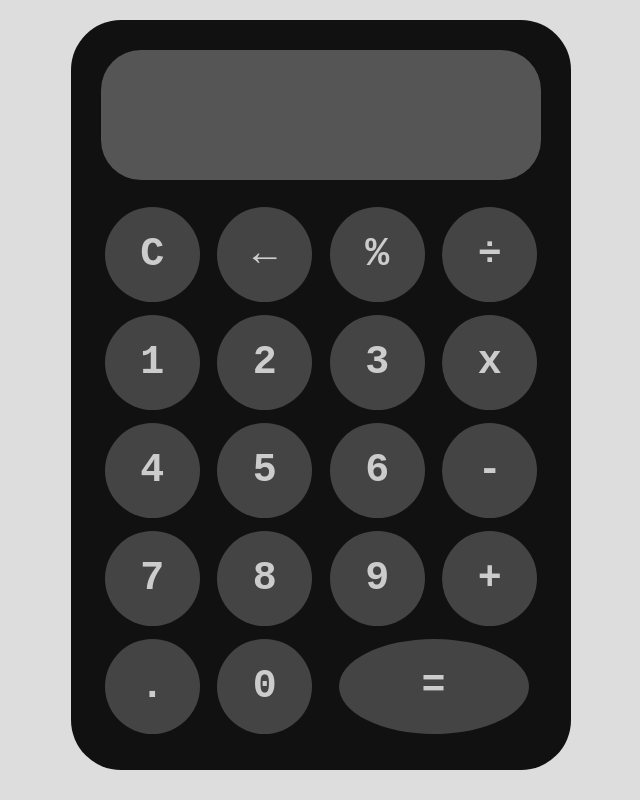
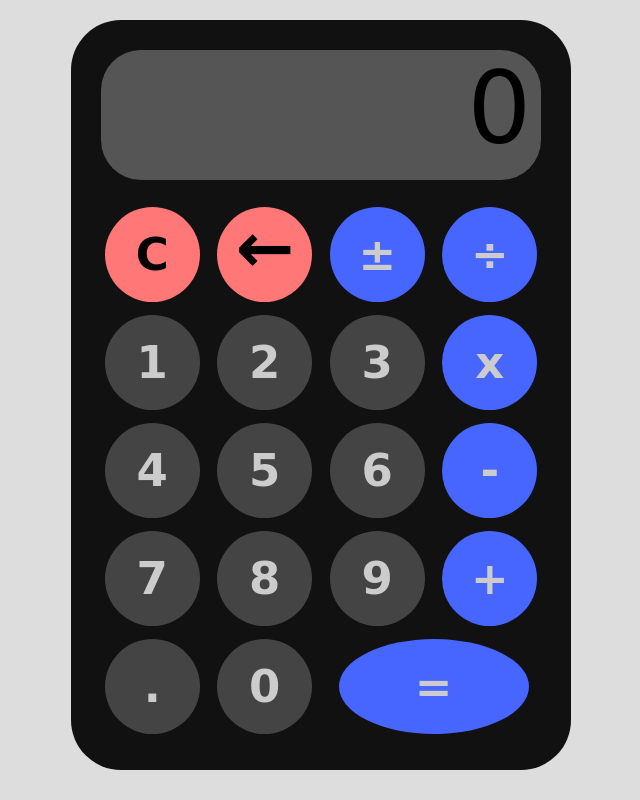
Before and after one commit to DanielZitoli/calculator, a plain HTML site: page index.html in a window 1280 px wide. Shown: the whole page, without its empty margins (319-959 px from the left). Drawn offline with Linux system fonts and the light colour scheme; a web font is replaced by a local one.

Commit message:
done most html and css

```diff
--- a/index.html
+++ b/index.html
@@ -5,30 +5,35 @@
         <title>Calculator</title>
         <script src='script.js'></script>
         <link href='styles.css' rel='stylesheet'>
+        <link rel="preconnect" href="https://fonts.googleapis.com">
+        <link rel="preconnect" href="https://fonts.gstatic.com" crossorigin>
+        <link href="https://fonts.googleapis.com/css2?family=Baloo+Chettan+2&display=swap" rel="stylesheet">
     </head>
     <body>
         <div id='calculator'>
-            <div class='screen'></div>
+            <div class='screen'>
+                <p>0</p>
+            </div>
             <div class='button-holder'>
-                <div id='clear' class='button'><h2>C</h2></div>
-                <div id='delete' class='button'><h2>&#8592</h2></div>
-                <div id='mod' class='button'><h2>%</h2></div>
-                <div id='divide' class='button'><h2>÷</h2></div>
+                <div id='clear' class='button removes'><h2>C</h2></div>
+                <div id='delete' class='button removes' ><h2 style="font-size: 70px; margin-top: 0px;">&#8592</h2></div>
+                <div id='plusminus' class='button operator'><h2>&#177</h2></div>
+                <div id='divide' class='button operator'><h2>÷</h2></div>
                 <div id='1' class='button'><h2>1</h2></div>
                 <div id='2' class='button'><h2>2</h2></div>
                 <div id='3' class='button'><h2>3</h2></div>
-                <div id='multiply' class='button'><h2>x</h2></div>
+                <div id='multiply' class='button operator'><h2>x</h2></div>
                 <div id='4' class='button'><h2>4</h2></div>
                 <div id='5' class='button'><h2>5</h2></div>
                 <div id='6' class='button'><h2>6</h2></div>
-                <div id='minus' class='button'><h2>-</h2></div>
+                <div id='minus' class='button operator'><h2>-</h2></div>
                 <div id='7' class='button'><h2>7</h2></div>
                 <div id='8' class='button'><h2>8</h2></div>
                 <div id='9' class='button'><h2>9</h2></div>
-                <div id='add' class='button'><h2>+</h2></div>
+                <div id='add' class='button operator'><h2>+</h2></div>
                 <div id='point' class='button'><h2>.</h2></div>
                 <div id='0' class='button'><h2>0</h2></div>
-                <div id='equal' class='button'><h2>=</h2></div>
+                <div id='equal' class='button operator'><h2>=</h2></div>
             </div>
         </div>
     </body>
--- a/script.js
+++ b/script.js
@@ -0,0 +1,68 @@
+addEventListener('DOMContentLoaded', function(){
+
+
+    function calculate(){
+
+
+
+
+    }
+
+
+
+    let buttons = document.querySelectorAll('.button');
+
+    buttons.forEach(function(button){
+        //When
+        button.addEventListener('mousedown', function(e){
+
+            this.style.backgroundColor = '#777';
+
+            this.addEventListener('mouseleave', function(){
+                leaveButton(this)
+            });
+
+
+            this.addEventListener('mouseup', function(){
+                clickButton(this)
+            });
+
+
+        });
+
+
+        function clickButton(button){
+            button.style.backgroundColor = '#444';
+        };
+
+
+
+
+        function leaveButton(button){
+
+            button.style.backgroundColor = '#444';
+            button.removeEventListener('mouseleave', leaveButton(button));
+        }
+
+
+
+
+    });
+
+
+
+
+
+
+
+
+
+
+
+
+
+
+
+
+
+});
--- a/styles.css
+++ b/styles.css
@@ -42,14 +42,37 @@ body{
         margin: auto;
         justify-content: center;
         display: flex;
-
     }
 
     h2{
-        font-size: 40px;
+        font-size: 45px;
         margin: auto 0px;
         color: #ccc;
-        font-family: 'Courier New', Courier, monospace
+        font-family: 'Baloo Chettan 2', cursive;
+    }
+
+    .operator{
+
+        background-color: #4765ff
+    }
+
+    .removes{
+        background-color: rgb(255, 119, 119);
+    }
+    .removes > h2{
+        color: black;
+    }
+
+    .screen{
+        justify-content: right;
+    }
+
+    p{
+        text-align: right;
+        font-family: 'Baloo Chettan 2', cursive;
+        font-size: 100px;
+
+        margin: 0px 10px 10px 0px;
     }
 
     #clear{grid-area: clear}
```
Also changed, not shown: Baloo_Chettan_2/BalooChettan2-Bold.ttf (added), Baloo_Chettan_2/BalooChettan2-ExtraBold.ttf (added), Baloo_Chettan_2/BalooChettan2-Medium.ttf (added), Baloo_Chettan_2/BalooChettan2-Regular.ttf (added), Baloo_Chettan_2/BalooChettan2-SemiBold.ttf (added), Baloo_Chettan_2/OFL.txt (added), 1 other file.
